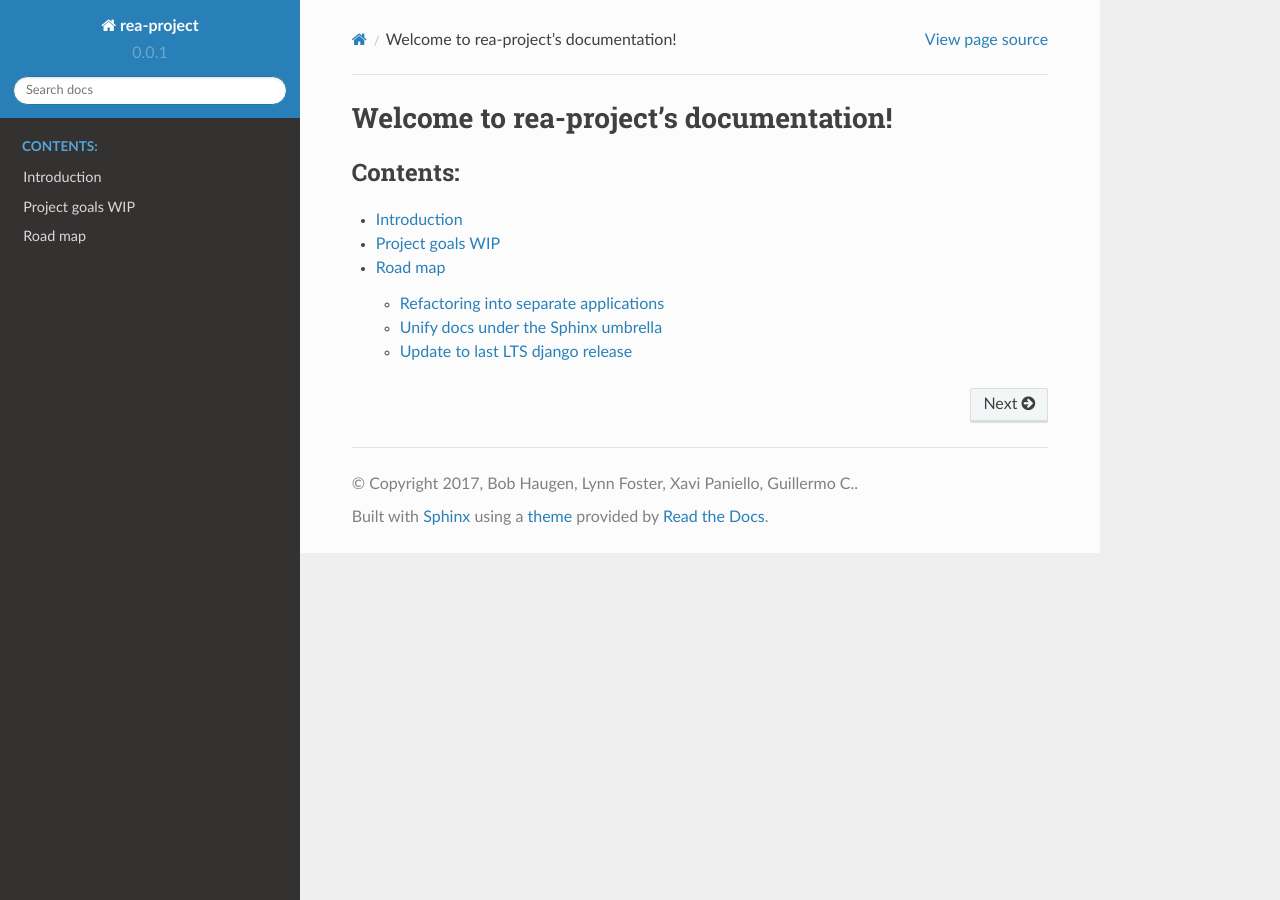
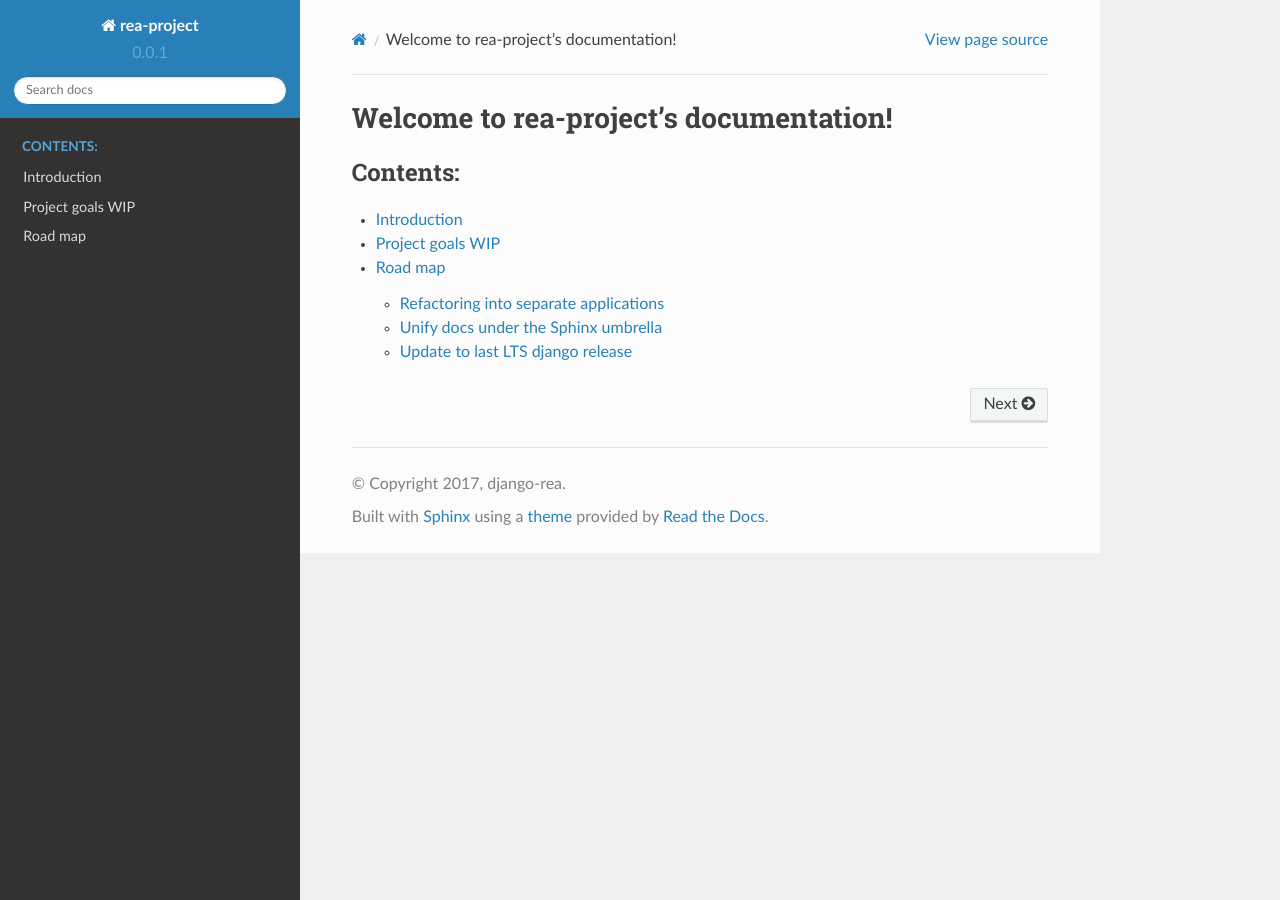
Before and after one commit to django-rea/rea-project, a Sphinx documentation site: the page built from docs/source/index.rst, in a window 1280 px wide. Built offline with Sphinx 7.4.7 and the Read the Docs theme 2.0.0, drawn with Linux system fonts in a browser that asks for light colours.

Commit message:
change authors to be the django-rea organization

```diff
--- a/docs/source/conf.py
+++ b/docs/source/conf.py
@@ -50,8 +50,8 @@ master_doc = 'index'
 
 # General information about the project.
 project = u'rea-project'
-copyright = u'2017, Bob Haugen, Lynn Foster, Xavi Paniello, Guillermo C.'
-author = u'Bob Haugen, Lynn Foster, Xavi Paniello, Guillermo C.'
+copyright = u'2017, django-rea'
+author = u'django-rea'
 
 # The version info for the project you're documenting, acts as replacement for
 # |version| and |release|, also used in various other places throughout the
```
